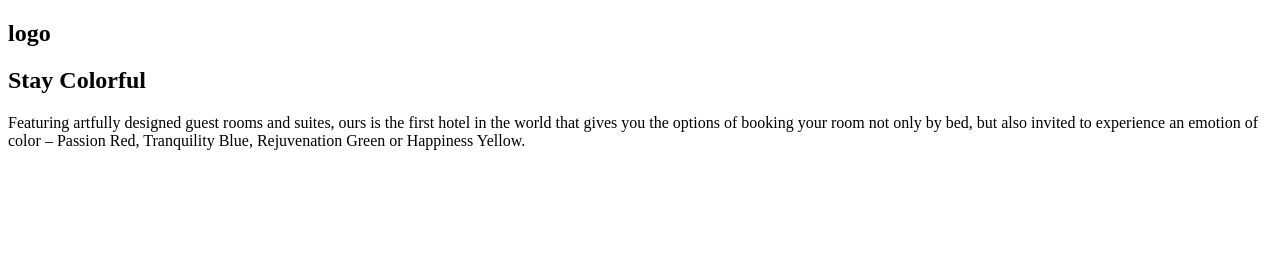
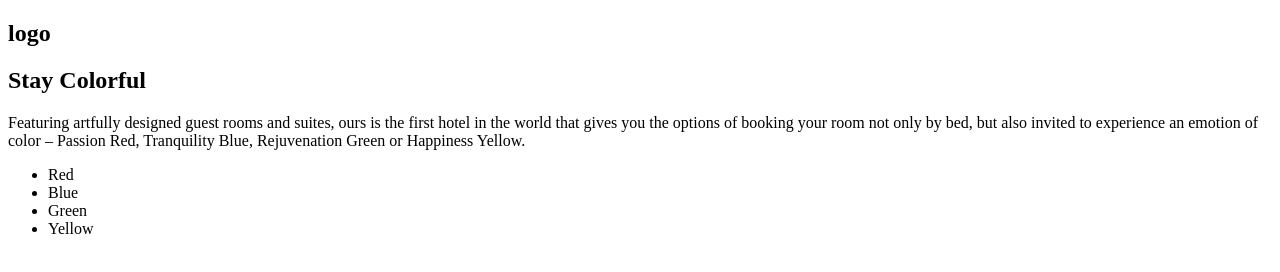
Before and after one commit to jwillIams33/capstone, a Gatsby site: page / in a window 1280 px wide. Built offline with nearby package versions, Linux system fonts and the light colour scheme; Gatsby itself is replaced by a stand-in of ours.

Commit message:
Added links to index.js

```diff
--- a/src/pages/index.js
+++ b/src/pages/index.js
@@ -1,4 +1,5 @@
 import React from "react"
+import { Link } from 'gatsby'
 
 const IndexPage = () => {
     return (
@@ -6,6 +7,14 @@ const IndexPage = () => {
 <h2>logo</h2>
 <h1>Stay Colorful</h1>
 <p>Featuring artfully designed guest rooms and suites, ours is the first hotel in the world that gives you the options of booking your room not only by bed, but also invited to experience an emotion of color – Passion Red, Tranquility Blue, Rejuvenation Green or Happiness Yellow.</p>
+<ul>
+<li><Link>Red</Link></li>
+<li><Link>Blue</Link></li>
+<li><Link>Green</Link></li>
+<li><Link>Yellow</Link></li>
+
+
+</ul>
 </section>
     )
 }
```
